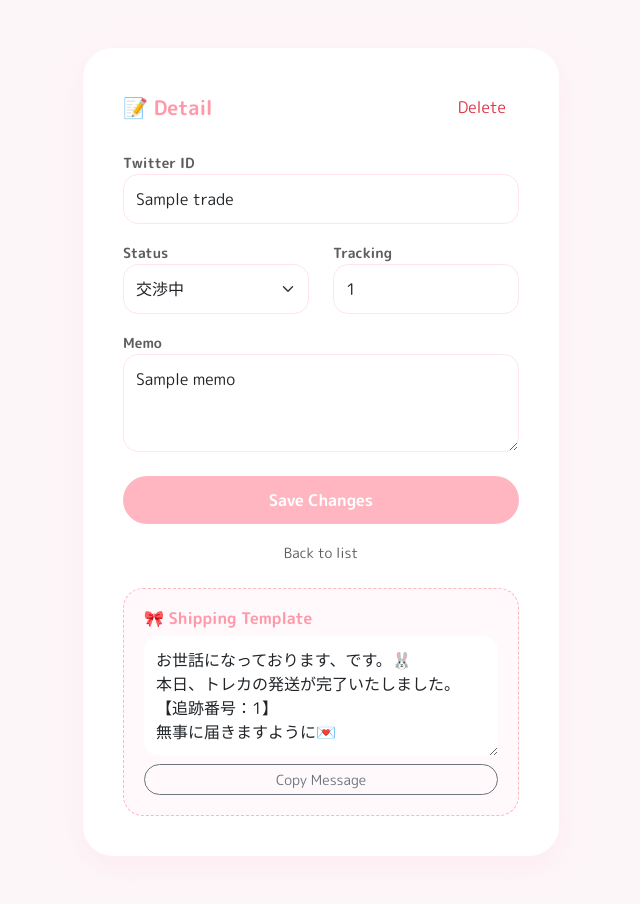
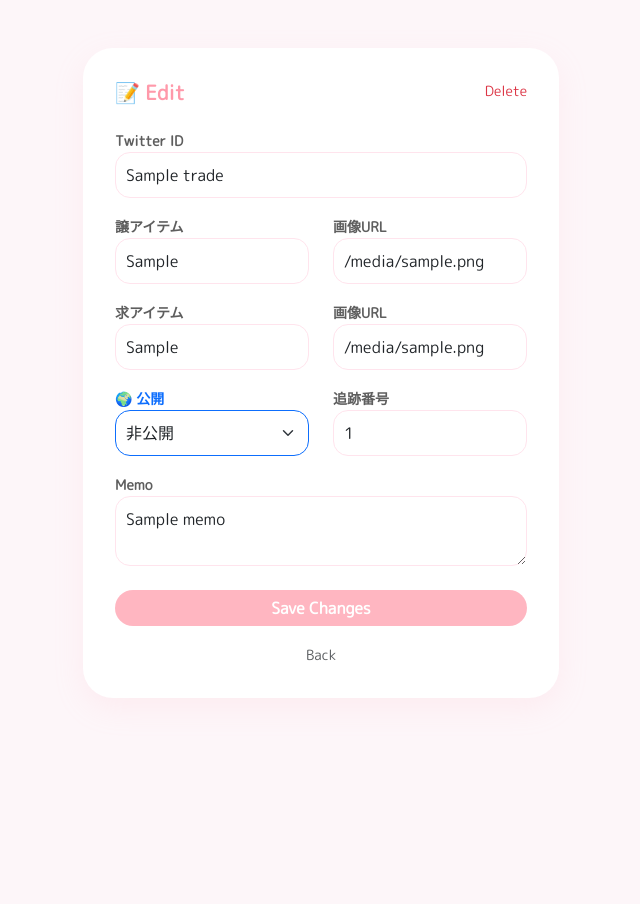
Before and after one commit to usaneko584/kpop-trade-manager, a FastAPI app: template templates/detail.html in a window 1280 px wide. Shown: the whole page, without its empty margins (319-959 px from the left). After the commit the page ends 661 px from the top, so only its background shows below. Run offline with FastAPI, Linux system fonts and the light colour scheme; the template is opened without the code that fills it: most values are stand-ins (such as "Sample title", 1, 10 or a date in 2020); parts of the project's set-up code (start-up, migrations or seed data) failed here and were passed over.

Commit message:
Update detail.html

```diff
--- a/templates/detail.html
+++ b/templates/detail.html
@@ -1,40 +1,35 @@
 <!DOCTYPE html>
 <html lang="ja">
 <head>
-    <meta charset="UTF-8">
-    <meta name="viewport" content="width=device-width, initial-scale=1.0">
-    <title>Edit Trade</title>
+    <meta charset="UTF-8"><meta name="viewport" content="width=device-width, initial-scale=1.0">
+    <title>Edit - K-Trade</title>
     <link href="https://cdn.jsdelivr.net/npm/bootstrap@5.3.0/dist/css/bootstrap.min.css" rel="stylesheet">
-    <link href="https://fonts.googleapis.com/css2?family=M+PLUS+Rounded+1c:wght@400;700&display=swap" rel="stylesheet">
-    <style>
-        body { background-color: #fdf6f9; font-family: 'M PLUS Rounded 1c', sans-serif; color: #5e5e5e; }
-        .form-container { background: white; padding: 2.5rem; border-radius: 30px; box-shadow: 0 10px 30px rgba(255, 182, 193, 0.15); }
-        .form-control, .form-select { border-radius: 15px; border: 1px solid #ffe4ed; padding: 12px; }
-        .btn-primary { background-color: #ffb6c1; border: none; border-radius: 25px; padding: 12px; font-weight: bold; width: 100%; }
-        .template-box { background-color: #fff9fb; border: 1px dashed #ffb6c1; border-radius: 20px; padding: 20px; }
-    </style>
+    <link href="https://fonts.googleapis.com/css2?family=M+PLUS+Rounded+1c&display=swap" rel="stylesheet">
+    <style>body { background-color: #fdf6f9; font-family: 'M PLUS Rounded 1c', sans-serif; color: #5e5e5e; } .form-container { background: white; padding: 2rem; border-radius: 30px; box-shadow: 0 10px 30px rgba(255,182,193,0.15); } .form-control, .form-select { border-radius: 15px; border: 1px solid #ffe4ed; padding: 10px; } .btn-primary { background-color: #ffb6c1; border: none; border-radius: 25px; font-weight: bold; width: 100%; }</style>
 </head>
 <body>
 <div class="container py-5" style="max-width: 500px;">
     <div class="form-container">
-        <div class="d-flex justify-content-between align-items-center mb-4"><h3 class="h5 fw-bold m-0" style="color: #ff99aa;">📝 Detail</h3><a href="/delete/{{ trade.id }}" class="btn btn-link text-danger text-decoration-none small" onclick="return confirm('削除しますか？');">Delete</a></div>
+        <div class="d-flex justify-content-between mb-4"><h3 class="h5 fw-bold m-0" style="color: #ff99aa;">📝 Edit</h3><a href="/delete/{{ trade.id }}" class="text-danger small text-decoration-none" onclick="return confirm('削除しますか？');">Delete</a></div>
         <form action="/update/{{ trade.id }}" method="post">
             <div class="mb-3"><label class="small fw-bold">Twitter ID</label><input type="text" name="partner_name" class="form-control" value="{{ trade.partner_name }}"></div>
-            <div class="row mb-3"><div class="col-6"><label class="small fw-bold">Status</label><select name="status" class="form-select"><option value="交渉中" {% if trade.status == '交渉中' %}selected{% endif %}>交渉中</option><option value="発送待ち" {% if trade.status == '発送待ち' %}selected{% endif %}>発送待ち</option><option value="受取待ち" {% if trade.status == '受取待ち' %}selected{% endif %}>受取待ち</option><option value="完了" {% if trade.status == '完了' %}selected{% endif %}>完了</option></select></div><div class="col-6"><label class="small fw-bold">Tracking</label><input type="text" name="tracking_number" class="form-control" value="{{ trade.tracking_number or '' }}"></div></div>
-            <div class="mb-4"><label class="small fw-bold">Memo</label><textarea name="memo" class="form-control" rows="3">{{ trade.memo or '' }}</textarea></div>
+            <div class="row mb-3">
+                <div class="col-6"><label class="small fw-bold">譲アイテム</label><input type="text" name="give_item" class="form-control" value="{{ trade.give_item or '' }}"></div>
+                <div class="col-6"><label class="small fw-bold">画像URL</label><input type="text" name="give_image_url" class="form-control" value="{{ trade.give_image_url or '' }}"></div>
+            </div>
+            <div class="row mb-3">
+                <div class="col-6"><label class="small fw-bold">求アイテム</label><input type="text" name="get_item" class="form-control" value="{{ trade.get_item or '' }}"></div>
+                <div class="col-6"><label class="small fw-bold">画像URL</label><input type="text" name="get_image_url" class="form-control" value="{{ trade.get_image_url or '' }}"></div>
+            </div>
+            <div class="row mb-3">
+                <div class="col-6"><label class="small fw-bold text-primary">🌍 公開</label><select name="is_public" class="form-select border-primary"><option value="false" {% if not trade.is_public %}selected{% endif %}>非公開</option><option value="true" {% if trade.is_public %}selected{% endif %}>公開中</option></select></div>
+                <div class="col-6"><label class="small fw-bold">追跡番号</label><input type="text" name="tracking_number" class="form-control" value="{{ trade.tracking_number or '' }}"></div>
+            </div>
+            <div class="mb-4"><label class="small fw-bold">Memo</label><textarea name="memo" class="form-control" rows="2">{{ trade.memo or '' }}</textarea></div>
             <button type="submit" class="btn btn-primary mb-3">Save Changes</button>
-            <div class="text-center"><a href="/" class="small text-muted text-decoration-none">Back to list</a></div>
+            <div class="text-center"><a href="/" class="small text-muted text-decoration-none">Back</a></div>
         </form>
-        <div class="template-box mt-4">
-            <h6 class="fw-bold mb-2" style="color: #ff99aa;">🎀 Shipping Template</h6>
-            <textarea id="tempText" class="form-control border-0 bg-white small mb-2" rows="4" readonly>お世話になっております、{{ user.name }}です。🐰
-本日、トレカの発送が完了いたしました。
-【追跡番号：{{ trade.tracking_number or '未入力' }}】
-無事に届きますように💌</textarea>
-            <button onclick="copyMsg()" class="btn btn-sm btn-outline-secondary w-100 rounded-pill">Copy Message</button>
-        </div>
     </div>
 </div>
-<script>function copyMsg(){var t=document.getElementById("tempText");t.select(),navigator.clipboard.writeText(t.value),alert("コピーしました！LINEやXで送ってね💌")}</script>
 </body>
 </html>
```
